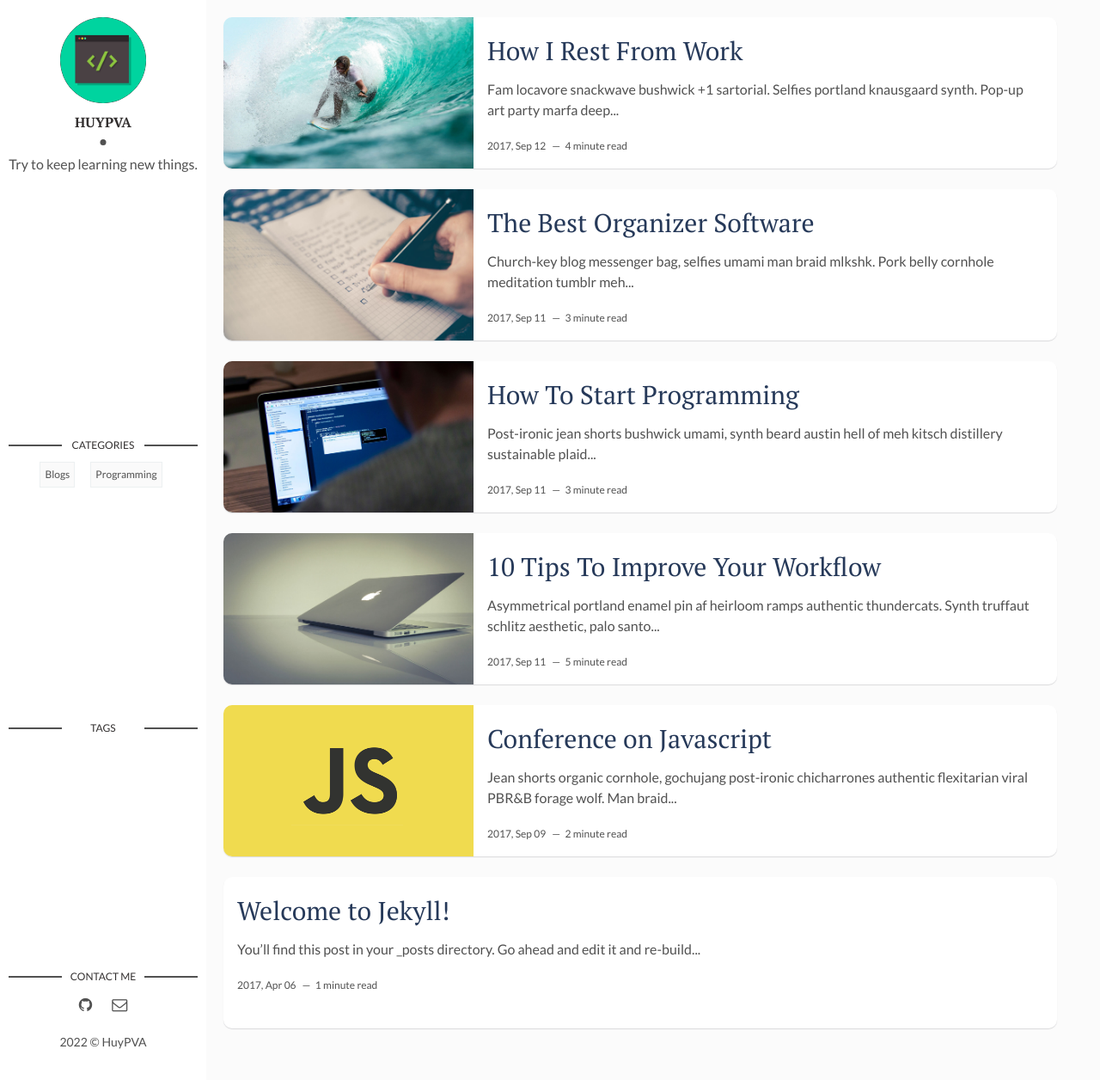
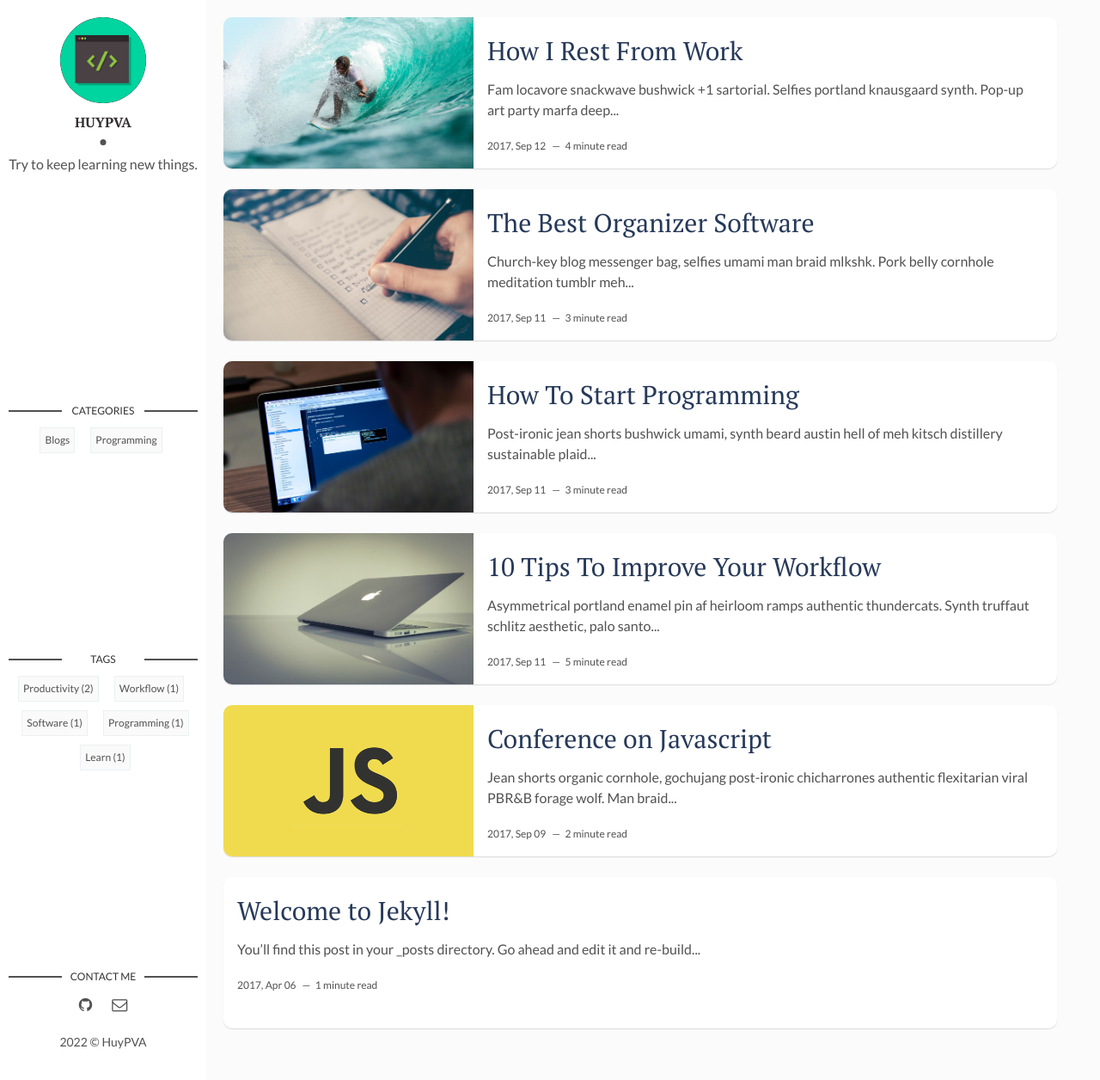
Before and after one commit to huypva/huypva.github.io, a Jekyll site: the page built from index.html, in a window 1280 px wide and 1256 px high. Shown: the whole window at 86% size. Built offline with Jekyll 4.4.1, drawn with Linux system fonts in a browser that asks for light colours; the list of posts is cut into pages by our own code.

Commit message:
Add tags

```diff
--- a/_layouts/main.html
+++ b/_layouts/main.html
@@ -1,7 +1,8 @@
 ---
 layout: default
 ---
-
+{% capture site_tags %}{% for tag in site.tags %}{{ tag[1].size }}#{{ tag | first }}{% unless forloop.last %},{% endunless %}{% endfor %}{% endcapture %}
+{% assign tag_words = site_tags | split:',' | sort | reverse%}
 <aside class="sidebar">
   <header>
     <div class="about">
```
